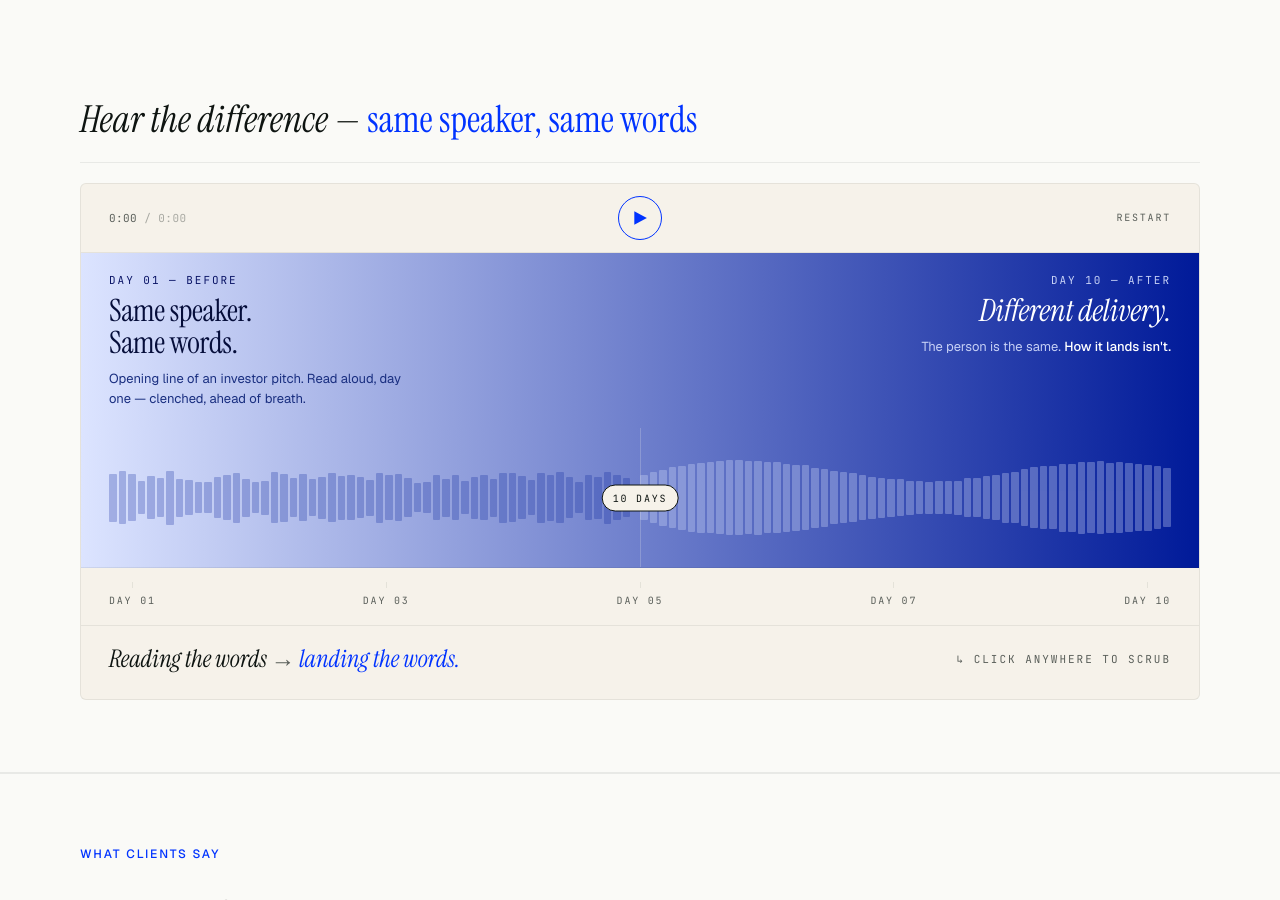
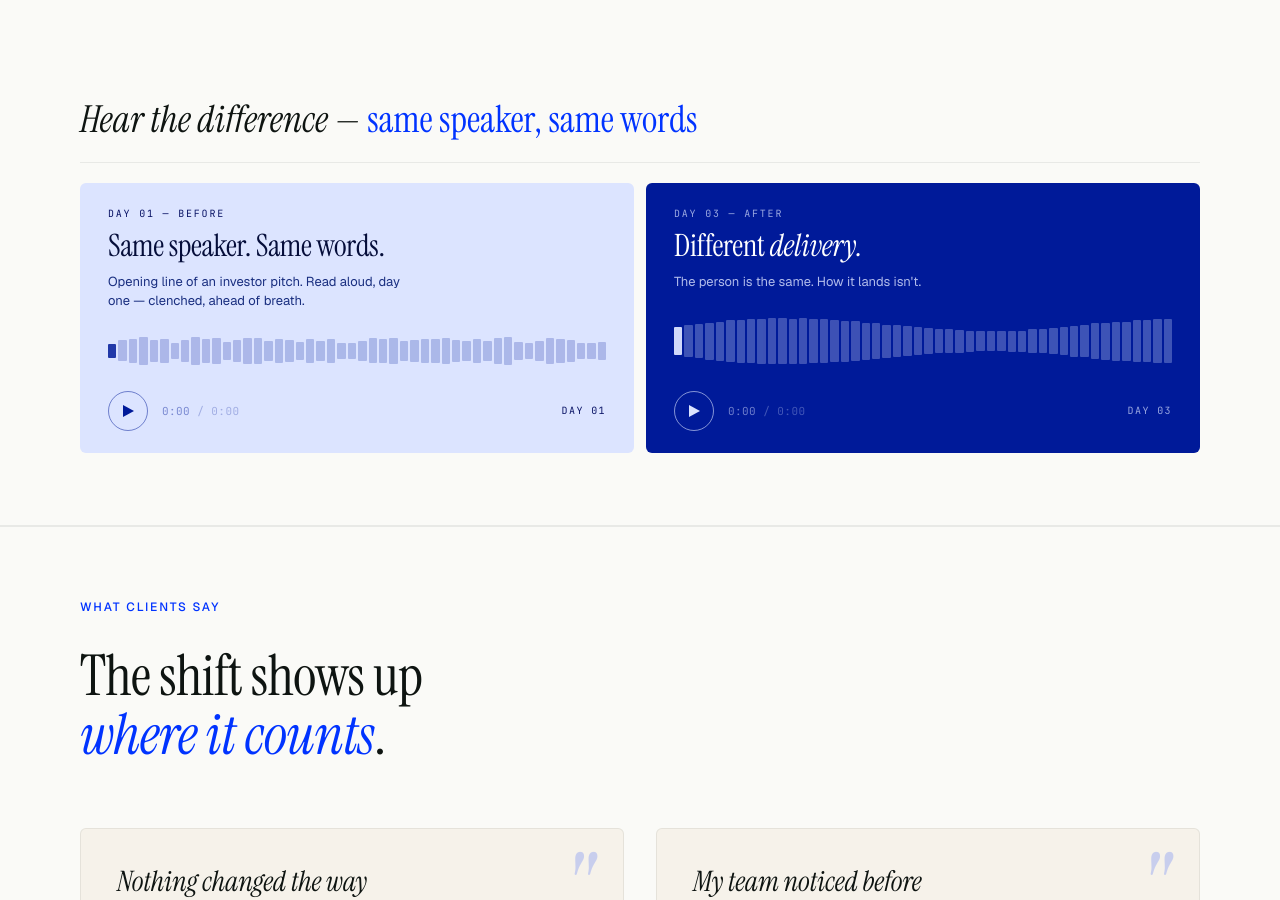
Before and after one commit to foxinahenhouse/VOICELAB, a Next.js app: page / in a window 1280 px wide. Shown: the part 4488-5388 px from the top of the page. Built offline with nearby package versions, Linux system fonts and the light colour scheme.

Commit message:
Simplify HearTheDifference into two independent Before/After panels
Replace chained single-scrubber waveform with side-by-side Day 01 / Day 03
cards, each with its own play button and audio source. Wire After panel to
BAfter.mp3.

Co-Authored-By: Claude Sonnet 4.6 <noreply@anthropic.com>

```diff
--- a/app/page.js
+++ b/app/page.js
@@ -892,209 +892,113 @@ const formatTime = (s) => {
   return `${m}:${ss}`
 }
 
-const HearTheDifference = () => {
+const AudioPanel = ({ src, label, day, heading, headingItalic, subtext, dark }) => {
   const [playing, setPlaying] = useState(false)
   const [progress, setProgress] = useState(0)
   const [duration, setDuration] = useState(0)
-  const beforeRef = useRef(null)
-  const afterRef = useRef(null)
-  const beforeDurRef = useRef(0)
-  const afterDurRef = useRef(0)
+  const audioRef = useRef(null)
 
-  const totalDuration = beforeDurRef.current + afterDurRef.current
+  const N = 48
+  const bars = useMemo(() => {
+    const seed = dark ? 7 : 31
+    const r = (i) => { const x = Math.sin(i * seed * 0.37) * 10000; return x - Math.floor(x) }
+    return dark
+      ? Array.from({ length: N }, (_, i) => 0.18 + ((Math.sin(i * 0.16) + 1) / 2) * 0.55 + ((Math.sin(i * 0.06) + 1) / 2) * 0.20 + r(i) * 0.05)
+      : Array.from({ length: N }, (_, i) => Math.min(0.92, 0.40 + r(i) * 0.28 + Math.abs(Math.sin(i * 0.55)) * 0.18))
+  }, [dark])
 
-  const handlePlayPause = () => {
-    if (playing) {
-      beforeRef.current?.pause()
-      afterRef.current?.pause()
-      setPlaying(false)
-    } else {
-      const cur = progress * totalDuration
-      const bDur = beforeDurRef.current
-      if (cur < bDur) {
-        if (beforeRef.current) { beforeRef.current.currentTime = cur; beforeRef.current.play() }
-      } else {
-        if (afterRef.current) { afterRef.current.currentTime = cur - bDur; afterRef.current.play() }
-      }
-      setPlaying(true)
-    }
+  const toggle = () => {
+    if (!audioRef.current) return
+    if (playing) { audioRef.current.pause(); setPlaying(false) }
+    else { audioRef.current.play(); setPlaying(true) }
   }
 
-  const reset = () => {
-    beforeRef.current?.pause()
-    afterRef.current?.pause()
-    if (beforeRef.current) beforeRef.current.currentTime = 0
-    if (afterRef.current) afterRef.current.currentTime = 0
-    setPlaying(false)
-    setProgress(0)
-  }
-
-  const seekTo = (p) => {
-    const total = beforeDurRef.current + afterDurRef.current
-    if (!total) return
-    const cur = p * total
-    const bDur = beforeDurRef.current
-    beforeRef.current?.pause()
-    afterRef.current?.pause()
-    if (cur < bDur) {
-      if (beforeRef.current) beforeRef.current.currentTime = cur
-      if (afterRef.current) afterRef.current.currentTime = 0
-      if (playing) beforeRef.current?.play()
-    } else {
-      if (beforeRef.current) beforeRef.current.currentTime = bDur
-      if (afterRef.current) afterRef.current.currentTime = cur - bDur
-      if (playing) afterRef.current?.play()
-    }
-    setProgress(p)
-  }
-
-  const N = 56
-  const beforeBars = useMemo(() => {
-    const r = (i) => { const x = Math.sin(i * 31 * 0.37) * 10000; return x - Math.floor(x) }
-    return Array.from({ length: N }, (_, i) => Math.min(0.92, 0.40 + r(i) * 0.28 + Math.abs(Math.sin(i * 0.55)) * 0.18))
-  }, [])
-  const afterBars = useMemo(() => {
-    const r = (i) => { const x = Math.sin(i * 7 * 0.37) * 10000; return x - Math.floor(x) }
-    return Array.from({ length: N }, (_, i) => 0.18 + ((Math.sin(i * 0.16) + 1) / 2) * 0.55 + ((Math.sin(i * 0.06) + 1) / 2) * 0.20 + r(i) * 0.05)
-  }, [])
-
-  const ticks = [1, 3, 5, 7, 10]
+  const bg = dark ? '#001a99' : '#dce4ff'
+  const barPlayed = dark ? 'rgba(220,228,255,0.95)' : 'rgba(0,26,153,0.85)'
+  const barUnplayed = dark ? 'rgba(220,228,255,0.28)' : 'rgba(0,26,153,0.22)'
+  const labelColor = dark ? 'rgba(220,228,255,0.7)' : '#0a1466'
+  const headingColor = dark ? '#ffffff' : '#050d3a'
+  const subtextColor = dark ? 'rgba(220,228,255,0.8)' : '#1a2f80'
+  const btnBorder = dark ? 'rgba(220,228,255,0.6)' : 'rgba(0,26,153,0.5)'
+  const btnColor = dark ? '#dce4ff' : '#001a99'
+  const btnActiveBg = dark ? 'rgba(220,228,255,0.18)' : 'rgba(0,26,153,0.1)'
+  const timeColor = dark ? 'rgba(220,228,255,0.5)' : 'rgba(0,26,153,0.45)'
 
   return (
-    <div>
+    <div style={{ background: bg, borderRadius: 6, overflow: 'hidden', display: 'flex', flexDirection: 'column' }}>
       <audio
-        ref={beforeRef}
-        src="/audio/before.mp3"
-        onLoadedMetadata={e => { beforeDurRef.current = e.target.duration; setDuration(beforeDurRef.current + afterDurRef.current) }}
-        onTimeUpdate={e => {
-          const total = beforeDurRef.current + afterDurRef.current
-          if (total) setProgress(e.target.currentTime / total)
-        }}
-        onEnded={() => {
-          if (afterRef.current) { afterRef.current.currentTime = 0; afterRef.current.play() }
-        }}
+        ref={audioRef}
+        src={src}
+        onLoadedMetadata={e => setDuration(e.target.duration)}
+        onTimeUpdate={e => setProgress(duration ? e.target.currentTime / duration : 0)}
+        onEnded={() => { setPlaying(false); setProgress(0); if (audioRef.current) audioRef.current.currentTime = 0 }}
       />
-      <audio
-        ref={afterRef}
-        src="/audio/after.mp3"
-        onLoadedMetadata={e => { afterDurRef.current = e.target.duration; setDuration(beforeDurRef.current + afterDurRef.current) }}
-        onTimeUpdate={e => {
-          const total = beforeDurRef.current + afterDurRef.current
-          if (total) setProgress((beforeDurRef.current + e.target.currentTime) / total)
-        }}
-        onEnded={() => { setPlaying(false); setProgress(0) }}
-      />
-      <div style={{ paddingBottom: 18, borderBottom: '1px solid var(--vl-hairline)', marginBottom: 20 }}>
-        <span style={{ fontFamily: 'var(--vl-font-serif)', fontWeight: 400, fontStyle: 'italic', fontSize: 'clamp(26px, 2.9vw, 42px)', color: 'var(--vl-ink)' }}>
-          Hear the difference — <span style={{ fontStyle: 'normal', color: 'var(--vl-voice-green)' }}>same speaker, same words</span>
+
+      {/* Header */}
+      <div style={{ padding: 'clamp(16px, 2.5vw, 24px) clamp(16px, 3vw, 28px) 0' }}>
+        <div style={{ fontFamily: 'var(--vl-font-mono)', fontSize: 10, letterSpacing: '0.18em', textTransform: 'uppercase', color: labelColor, marginBottom: 10 }}>{label}</div>
+        <div style={{ fontFamily: 'var(--vl-font-serif)', fontWeight: 400, fontSize: 'clamp(22px, 2.4vw, 34px)', lineHeight: 1.05, letterSpacing: '-0.012em', color: headingColor }}>
+          {heading}{headingItalic && <em style={{ fontStyle: 'italic' }}>{headingItalic}</em>}
+        </div>
+        <p style={{ fontFamily: 'var(--vl-font-sans)', fontSize: 13, lineHeight: 1.5, color: subtextColor, margin: '10px 0 0', maxWidth: '34ch' }}>{subtext}</p>
+      </div>
+
+      {/* Waveform */}
+      <div style={{ flex: 1, display: 'flex', alignItems: 'center', padding: '20px clamp(16px, 3vw, 28px)', gap: 2, minHeight: 80 }}>
+        {bars.map((h, i) => (
+          <span key={i} style={{ flex: '1 1 0', minWidth: 0, height: `${Math.max(8, h * 85)}%`, background: (i / N) <= progress ? barPlayed : barUnplayed, borderRadius: 1, transition: 'background 80ms' }} />
+        ))}
+      </div>
+
+      {/* Controls */}
+      <div style={{ display: 'flex', alignItems: 'center', gap: 14, padding: '0 clamp(16px, 3vw, 28px) clamp(16px, 2.5vw, 22px)' }}>
+        <button
+          aria-label={playing ? 'Pause' : `Play ${label}`}
+          onClick={toggle}
+          style={{ width: 40, height: 40, borderRadius: 999, border: `1px solid ${btnBorder}`, background: playing ? btnActiveBg : 'transparent', color: btnColor, cursor: 'pointer', display: 'flex', alignItems: 'center', justifyContent: 'center', flexShrink: 0, transition: 'background 150ms' }}
+        >
+          {playing
+            ? <svg width="14" height="14" viewBox="0 0 14 14" fill="currentColor"><rect x="2" y="1" width="3.2" height="12" /><rect x="8.8" y="1" width="3.2" height="12" /></svg>
+            : <svg width="14" height="14" viewBox="0 0 14 14" fill="currentColor"><path d="M2 1 L13 7 L2 13 Z" /></svg>
+          }
+        </button>
+        <span style={{ fontFamily: 'var(--vl-font-mono)', fontFeatureSettings: "'tnum' 1", fontSize: 11, color: timeColor, letterSpacing: '0.04em' }}>
+          {formatTime(progress * duration)}<span style={{ opacity: 0.6 }}> / {formatTime(duration)}</span>
         </span>
+        <span style={{ fontFamily: 'var(--vl-font-mono)', fontSize: 10, letterSpacing: '0.14em', textTransform: 'uppercase', color: labelColor, marginLeft: 'auto' }}>{day}</span>
       </div>
-      <figure style={{
-        margin: 0,
-        background: 'var(--vl-paper)', border: '1px solid var(--vl-hairline)',
-        borderRadius: 6, overflow: 'hidden', position: 'relative'
-      }}>
-        {/* Top bar */}
-        <div style={{ display: 'grid', gridTemplateColumns: '1fr auto 1fr', alignItems: 'center', gap: 16, padding: '12px clamp(16px, 3vw, 28px)', borderBottom: '1px solid var(--vl-hairline)' }}>
-          <div style={{ display: 'flex', alignItems: 'center', minWidth: 0 }}>
-            <span style={{ fontFamily: 'var(--vl-font-mono)', fontFeatureSettings: "'tnum' 1", fontSize: 11, color: 'var(--vl-graphite)', letterSpacing: '0.04em' }}>
-              {formatTime(progress * duration)}<span style={{ opacity: 0.5 }}> / {formatTime(duration)}</span>
-            </span>
-          </div>
-          <button aria-label={playing ? 'Pause' : 'Play comparison'} onClick={handlePlayPause} style={{
-            width: 44, height: 44, borderRadius: 999,
-            border: '1px solid var(--vl-voice-green)',
-            background: playing ? 'var(--vl-voice-green)' : 'transparent',
-            color: playing ? 'var(--vl-paper)' : 'var(--vl-voice-green)',
-            cursor: 'pointer', display: 'flex', alignItems: 'center', justifyContent: 'center',
-            transition: 'background 180ms var(--vl-ease), color 180ms var(--vl-ease)'
-          }}>
-            {playing
-              ? <svg width="16" height="16" viewBox="0 0 14 14" fill="currentColor"><rect x="2" y="1" width="3.4" height="12" /><rect x="8.6" y="1" width="3.4" height="12" /></svg>
-              : <svg width="16" height="16" viewBox="0 0 14 14" fill="currentColor"><path d="M2 1 L13 7 L2 13 Z" /></svg>
-            }
-          </button>
-          <div style={{ display: 'flex', alignItems: 'center', gap: 18, justifyContent: 'flex-end', minWidth: 0 }}>
-            <button onClick={reset} style={{ fontFamily: 'var(--vl-font-mono)', fontSize: 10, letterSpacing: '0.18em', textTransform: 'uppercase', color: 'var(--vl-graphite)', background: 'transparent', border: 'none', cursor: 'pointer', padding: 0 }}>
-              Restart
-            </button>
-          </div>
-        </div>
-
-        {/* Headlines */}
-        <div style={{ display: 'grid', gridTemplateColumns: '1fr 1fr', gap: 0, background: 'linear-gradient(to right, #dce4ff 0%, #001a99 100%)' }}>
-          <div style={{ padding: 'clamp(14px, 2.5vw, 20px) clamp(16px, 3vw, 28px)' }}>
-            <div style={{ fontFamily: 'var(--vl-font-mono)', fontSize: 11, letterSpacing: '0.18em', textTransform: 'uppercase', color: '#0a1466', marginBottom: 8 }}>Day 01 — Before</div>
-            <h3 style={{ fontFamily: 'var(--vl-font-serif)', fontWeight: 400, fontSize: 'clamp(16px, 2.4vw, 32px)', lineHeight: 1.05, letterSpacing: '-0.012em', color: '#050d3a', margin: 0, maxWidth: '18ch', textWrap: 'balance' }}>Same speaker. Same words.</h3>
-            <p style={{ fontFamily: 'var(--vl-font-sans)', fontSize: 13, lineHeight: 1.5, color: '#1a2f80', margin: '10px 0 0', maxWidth: '36ch' }}>
-              Opening line of an investor pitch. Read aloud, day one — clenched, ahead of breath.
-            </p>
-          </div>
-          <div style={{ padding: 'clamp(14px, 2.5vw, 20px) clamp(16px, 3vw, 28px)', textAlign: 'right' }}>
-            <div style={{ fontFamily: 'var(--vl-font-mono)', fontSize: 11, letterSpacing: '0.18em', textTransform: 'uppercase', color: 'rgba(220,228,255,0.9)', marginBottom: 8 }}>Day 10 — After</div>
-            <h3 style={{ fontFamily: 'var(--vl-font-serif)', fontWeight: 400, fontStyle: 'italic', fontSize: 'clamp(16px, 2.4vw, 32px)', lineHeight: 1.05, letterSpacing: '-0.012em', color: '#ffffff', margin: '0 0 0 auto', maxWidth: '18ch', textWrap: 'balance' }}>Different delivery.</h3>
-            <p style={{ fontFamily: 'var(--vl-font-sans)', fontSize: 13, lineHeight: 1.5, color: 'rgba(220,228,255,0.88)', margin: '10px 0 0 auto', maxWidth: '36ch' }}>
-              The person is the same. <span style={{ fontWeight: 500, color: '#ffffff' }}>How it lands isn't.</span>
-            </p>
-          </div>
-        </div>
-
-        {/* Wave bars */}
-        <div onClick={(e) => {
-          const r = e.currentTarget.getBoundingClientRect()
-          const p = Math.max(0, Math.min(1, (e.clientX - r.left) / r.width))
-          seekTo(p)
-        }} style={{
-          position: 'relative', height: 140,
-          display: 'grid', gridTemplateColumns: '1fr 1fr',
-          cursor: 'pointer',
-          borderBottom: '1px solid var(--vl-hairline)',
-          background: 'linear-gradient(to right, #dce4ff 0%, #001a99 100%)'
-        }}>
-          {/* Left: Day 01 */}
-          <div style={{ position: 'relative', display: 'flex', alignItems: 'center', padding: '24px 0 24px 28px', flexDirection: 'row-reverse', gap: 0 }}>
-            {beforeBars.map((h, i) => {
-              const playedFrac = progress * 2
-              const played = (i / N) <= playedFrac && progress < 0.501
-              return <span key={`b-${i}`} style={{ flex: '1 1 0', minWidth: 0, marginLeft: i === N - 1 ? 0 : 2, height: `${Math.max(6, h * 70)}%`, background: played ? 'rgba(0,26,153,0.9)' : 'rgba(0,26,153,0.25)', borderRadius: 1 }} />
-            })}
-          </div>
-          {/* Right: Day 10 */}
-          <div style={{ position: 'relative', display: 'flex', alignItems: 'center', padding: '24px 28px 24px 0', gap: 0 }}>
-            {afterBars.map((h, i) => {
-              const playedFrac = (progress - 0.5) * 2
-              const played = progress >= 0.5 && (i / N) <= playedFrac
-              return <span key={`a-${i}`} style={{ flex: '1 1 0', minWidth: 0, marginRight: i === N - 1 ? 0 : 2, height: `${Math.max(8, h * 90)}%`, background: played ? 'rgba(220,228,255,0.95)' : 'rgba(220,228,255,0.3)', borderRadius: 1 }} />
-            })}
-          </div>
-          <div aria-hidden style={{ position: 'absolute', top: 0, bottom: 0, left: '50%', width: 1, background: 'rgba(246,242,234,0.22)' }} />
-          <div style={{ position: 'absolute', top: '50%', left: '50%', transform: 'translate(-50%, -50%)', background: 'var(--vl-paper)', border: '1px solid var(--vl-ink)', padding: '6px 10px', borderRadius: 999, fontFamily: 'var(--vl-font-mono)', fontSize: 10, letterSpacing: '0.18em', textTransform: 'uppercase', color: 'var(--vl-ink)', whiteSpace: 'nowrap' }}>
-            10 days
-          </div>
-          <div aria-hidden style={{ position: 'absolute', top: 8, bottom: 8, left: `${progress * 100}%`, width: 2, background: 'var(--vl-paper)', transform: 'translateX(-1px)', boxShadow: '0 0 0 4px rgba(246,242,234,0.15)', pointerEvents: 'none', opacity: progress > 0 ? 1 : 0, transition: 'opacity 200ms var(--vl-ease)' }} />
-        </div>
-
-        {/* Ticks */}
-        <div style={{ position: 'relative', padding: '14px 28px 18px', display: 'flex', justifyContent: 'space-between', fontFamily: 'var(--vl-font-mono)', fontFeatureSettings: "'tnum' 1", fontSize: 10, letterSpacing: '0.18em', textTransform: 'uppercase', color: 'var(--vl-graphite)' }}>
-          {ticks.map((d) => (
-            <span key={d} style={{ display: 'flex', flexDirection: 'column', alignItems: 'center', gap: 6 }}>
-              <span style={{ width: 1, height: 6, background: 'var(--vl-hairline)', display: 'inline-block' }} />
-              Day {String(d).padStart(2, '0')}
-            </span>
-          ))}
-        </div>
-
-        {/* Caption */}
-        <div style={{ padding: '18px 28px 24px', borderTop: '1px solid var(--vl-hairline)', display: 'grid', gridTemplateColumns: '1fr auto', alignItems: 'center', gap: 24 }}>
-          <p style={{ fontFamily: 'var(--vl-font-serif)', fontStyle: 'italic', fontWeight: 400, fontSize: 'clamp(20px, 1.9vw, 26px)', lineHeight: 1.25, letterSpacing: '-0.005em', color: 'var(--vl-ink)', margin: 0, maxWidth: '52ch' }}>
-            Reading the words <span style={{ color: 'var(--vl-graphite)' }}>→</span> <span style={{ color: 'var(--vl-voice-green)' }}>landing the words.</span>
-          </p>
-          <span style={{ fontFamily: 'var(--vl-font-mono)', fontSize: 11, letterSpacing: '0.18em', textTransform: 'uppercase', color: 'var(--vl-graphite)' }}>↳ click anywhere to scrub</span>
-        </div>
-      </figure>
     </div>
   )
 }
+
+const HearTheDifference = () => (
+  <div>
+    <div style={{ paddingBottom: 18, borderBottom: '1px solid var(--vl-hairline)', marginBottom: 20 }}>
+      <span style={{ fontFamily: 'var(--vl-font-serif)', fontWeight: 400, fontStyle: 'italic', fontSize: 'clamp(26px, 2.9vw, 42px)', color: 'var(--vl-ink)' }}>
+        Hear the difference — <span style={{ fontStyle: 'normal', color: 'var(--vl-voice-green)' }}>same speaker, same words</span>
+      </span>
+    </div>
+    <div style={{ display: 'grid', gridTemplateColumns: '1fr 1fr', gap: 12 }}>
+      <AudioPanel
+        src="/audio/before.mp3"
+        label="Day 01 — Before"
+        day="Day 01"
+        heading="Same speaker. Same words."
+        subtext="Opening line of an investor pitch. Read aloud, day one — clenched, ahead of breath."
+        dark={false}
+      />
+      <AudioPanel
+        src="/audio/bafter.mp3"
+        label="Day 03 — After"
+        day="Day 03"
+        heading="Different "
+        headingItalic="delivery."
+        subtext="The person is the same. How it lands isn't."
+        dark={true}
+      />
+    </div>
+  </div>
+)
 
 // ---------- SPRINT ----------
 
```
Also changed, not shown: 1 other file (tests, documents, lock files or other folders).
